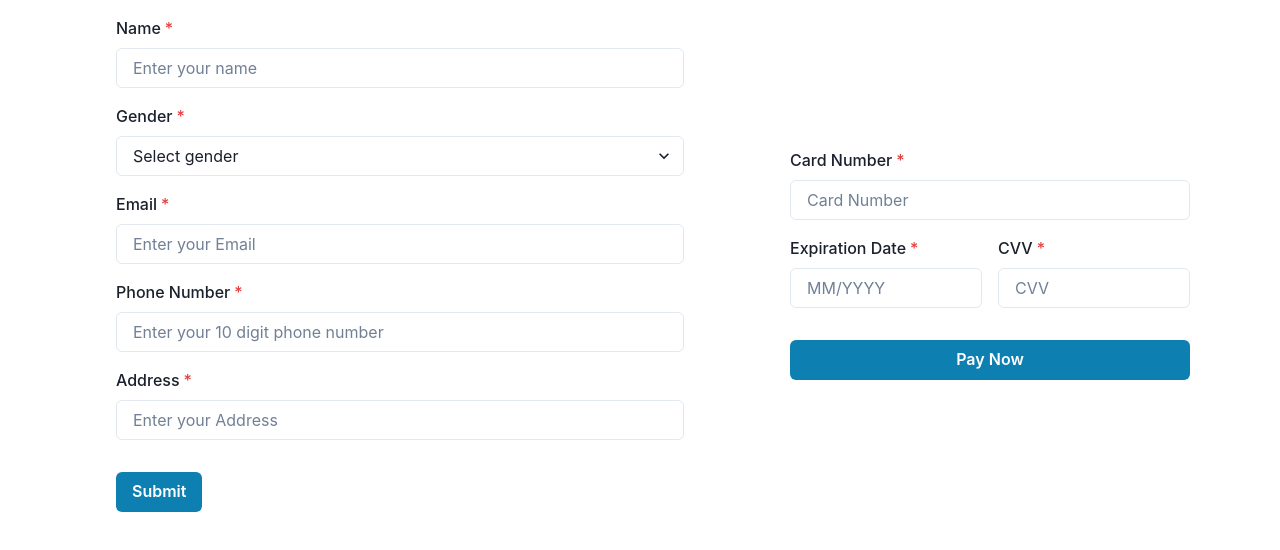
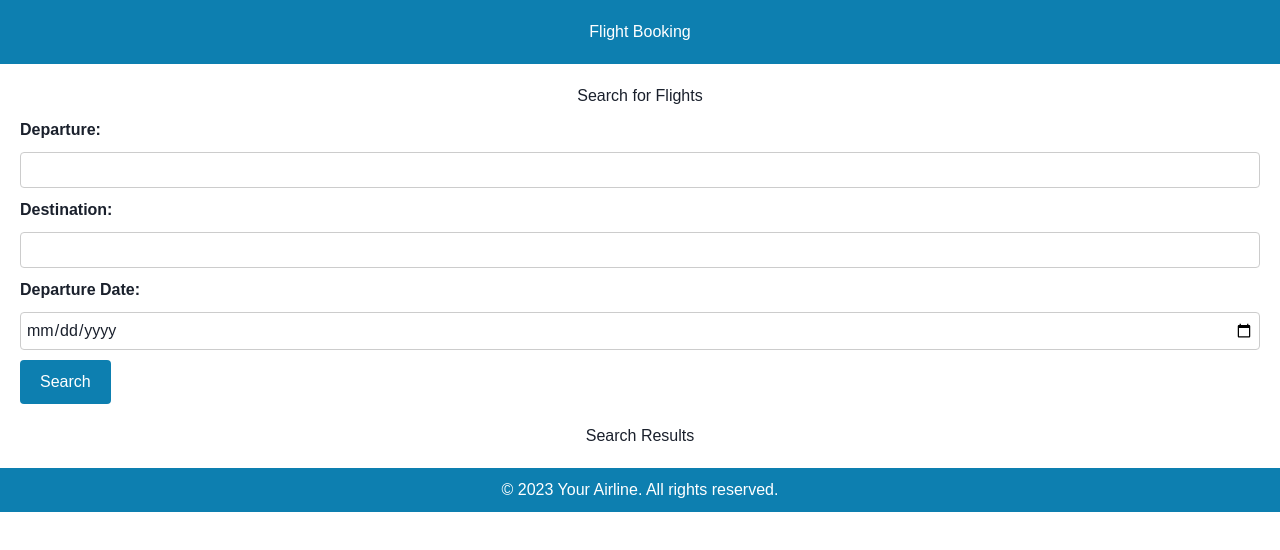
Before and after one commit to kuntalkumar/wanderLust, a React (Create React App) app in the folder wanderlust/: page / in a window 1280 px wide. Shown: the top 550 px of the page. Built offline with nearby package versions, Linux system fonts and the light colour scheme.

Commit message:
flight page

```diff
--- a/wanderlust/src/Component/address/Address.css
+++ b/wanderlust/src/Component/address/Address.css
@@ -2,14 +2,14 @@
 
 /* Adjust the margins and paddings as needed */
 
-.form-container {
+/* .form-container {
     margin-left: 100px;
     padding: 16px;
     width: 600px;
   }
 
   .form-container form {
-    /* Add any specific form styling here */
+
   }
 
   .form-container .chakra-form-control {
@@ -17,18 +17,18 @@
   }
 
   .form-container .chakra-form-label {
-    /* Label styling */
+
   }
 
   .form-container .chakra-input {
-    /* Input field styling */
+
 
   }
 
   .form-container .chakra-select {
-    /* Select field styling */
-  }
 
+  } */
+/*
   .form-container .chakra-button {
     margin-top: 16px;
     background-color: #0d7fb0;
@@ -57,18 +57,18 @@
   .payment-container .chakra-button:hover{
     background-color: #20a397;
   }
+   */
+  /* Modal styles */
+  /* .modal-content {
 
-  /* Modal styles */
-  .modal-content {
-    /* Customize modal styles */
   }
 
   .modal-header {
-    /* Customize modal header styles */
+
   }
 
   .modal-body {
-    /* Customize modal body styles */
+
   }
 
   .modal-footer .chakra-button {
@@ -76,3 +76,91 @@
     color: white;
     margin-right: 8px;
   }
+   */
+
+
+
+
+  /* App.css */
+
+/* Reset some default styles */
+body, h1, h2, h3, p, ul, li {
+  margin: 0;
+  padding: 0;
+}
+
+/* App layout */
+.App {
+  text-align: center;
+  font-family: Arial, sans-serif;
+}
+
+.App-header {
+  background-color: #0d7fb0;
+  padding: 20px;
+  color: white;
+}
+
+main {
+  padding: 20px;
+}
+
+/* Form and search results */
+.search {
+  margin-bottom: 20px;
+}
+
+form {
+  display: flex;
+  flex-direction: column;
+  align-items: flex-start;
+  gap: 10px;
+  margin-top: 10px;
+}
+
+label {
+  font-weight: bold;
+}
+
+input[type="text"],
+input[type="date"] {
+  padding: 5px;
+  border: 1px solid #ccc;
+  border-radius: 4px;
+  width: 100%;
+}
+
+.btn {
+  background-color: #0d7fb0;
+  color: white;
+  border: none;
+  padding: 10px 20px;
+  border-radius: 4px;
+  cursor: pointer;
+  align-self: flex-start;
+}
+
+/* Flight results */
+.results ul {
+  list-style: none;
+  padding: 0;
+}
+
+.results li {
+  border: 1px solid #ccc;
+  padding: 10px;
+  margin: 10px 0;
+  border-radius: 4px;
+  box-shadow: 0px 2px 4px rgba(0, 0, 0, 0.1);
+}
+
+.results h3 {
+  margin-bottom: 5px;
+}
+
+/* Footer */
+footer {
+  background-color: #0d7fb0;
+  color: white;
+  padding: 10px 0;
+}
--- a/wanderlust/src/Component/address/Address.jsx
+++ b/wanderlust/src/Component/address/Address.jsx
@@ -1,158 +1,234 @@
-import React, { useState } from "react";
-import { Link as Rlink } from "react-router-dom";
-import {
-  Box,
-  Flex,
-  FormControl,
-  FormLabel,
-  Input,
-  Select,
-  Button,
-  HStack,
-  Modal,
-  ModalOverlay,
-  ModalContent,
-  ModalHeader,
-  ModalFooter,
-  ModalBody,
-  ModalCloseButton,
-  useDisclosure,
-  Text,
-} from "@chakra-ui/react";
+// import React, { useState } from "react";
+// import { Link as Rlink } from "react-router-dom";
+// import {
+//   Box,
+//   Flex,
+//   FormControl,
+//   FormLabel,
+//   Input,
+//   Select,
+//   Button,
+//   HStack,
+//   Modal,
+//   ModalOverlay,
+//   ModalContent,
+//   ModalHeader,
+//   ModalFooter,
+//   ModalBody,
+//   ModalCloseButton,
+//   useDisclosure,
+//   Text,
+// } from "@chakra-ui/react";
 
-import "./Address.css";
+// import "./Address.css";
 
-function GuestInformation() {
-  const [name, setName] = useState("");
-  const [gender, setGender] = useState("");
-  const [email, setEmail] = useState("");
-  const [phoneNumber, setPhoneNumber] = useState("");
-  const [address, setAddress] = useState("");
-  const [message, setMessage] = useState("");
-  const { isOpen, onOpen, onClose } = useDisclosure();
+// function GuestInformation() {
+//   const [name, setName] = useState("");
+//   const [gender, setGender] = useState("");
+//   const [email, setEmail] = useState("");
+//   const [phoneNumber, setPhoneNumber] = useState("");
+//   const [address, setAddress] = useState("");
+//   const [message, setMessage] = useState("");
+//   const { isOpen, onOpen, onClose } = useDisclosure();
 
-  const formSubmit = (el) => {
-    el.preventDefault();
-    console.log("Form submitted:", {
-      name,
-      gender,
-      email,
-      phoneNumber,
-      address,
-    });
-    setMessage("Your address has been saved and payment has been done, Thank you for booking");
+//   const formSubmit = (el) => {
+//     el.preventDefault();
+//     console.log("Form submitted:", {
+//       name,
+//       gender,
+//       email,
+//       phoneNumber,
+//       address,
+//     });
+//     setMessage("Your address has been saved and payment has been done, Thank you for booking");
 
-    setName("");
-    setGender("");
-    setEmail("");
-    setPhoneNumber("");
-    setAddress("");
+//     setName("");
+//     setGender("");
+//     setEmail("");
+//     setPhoneNumber("");
+//     setAddress("");
+//   };
+
+//   const handleModalClose = () => {
+//     onClose();
+//     window.location.href = "/discover";
+//   };
+
+//   return (
+
+//     <Flex justify="flex-start">
+//       <Box className="form-container">
+//         <form onSubmit={formSubmit}>
+//           <FormControl className="chakra-form-control"  isRequired>
+//             <FormLabel>Name</FormLabel>
+//             <Input
+//               type="text"
+//               placeholder="Enter your name"
+//               value={name}
+//               onChange={(e) => setName(e.target.value)}
+//               required
+//             />
+//           </FormControl>
+//           <FormControl mb={4} isRequired>
+//             <FormLabel>Gender</FormLabel>
+//             <Select
+//               placeholder="Select gender"
+//               value={gender}
+//               onChange={(e) => setGender(e.target.value)}
+//               required
+//             >
+//               <option value="male">Male</option>
+//               <option value="female">Female</option>
+//             </Select>
+//           </FormControl>
+//           <FormControl mb={4} isRequired>
+//             <FormLabel>Email</FormLabel>
+//             <Input
+//               type="email"
+//               value={email}
+//               placeholder="Enter your Email"
+//               onChange={(e) => setEmail(e.target.value)}
+//               required
+//             />
+//           </FormControl>
+//           <FormControl mb={4} isRequired>
+//             <FormLabel>Phone Number</FormLabel>
+//             <Input
+//               placeholder="Enter your 10 digit phone number"
+//               type="tel"
+//               value={phoneNumber}
+//               onChange={(e) => setPhoneNumber(e.target.value)}
+//               required
+//             />
+//           </FormControl>
+//           <FormControl mb={4} isRequired>
+//             <FormLabel>Address</FormLabel>
+//             <Input
+//               type="text"
+//               placeholder="Enter your Address"
+//               value={address}
+//               onChange={(e) => setAddress(e.target.value)}
+//               required
+//             />
+//           </FormControl>
+//           <Button className="chakra-button" type="submit">
+//             Submit
+//           </Button>
+//         </form>
+//       </Box>
+
+//       <Box className="payment-container">
+//         <FormControl id="cardNumber" className="chakra-form-control" isRequired>
+//           <FormLabel>Card Number</FormLabel>
+//           <Input type="text" placeholder="Card Number" maxLength={10} />
+//         </FormControl>
+//         <HStack spacing="4" mb="4">
+//           <FormControl id="expiryDate" isRequired>
+//             <FormLabel>Expiration Date</FormLabel>
+//             <Input type="text" placeholder="MM/YYYY" maxLength={7} />
+//           </FormControl>
+//           <FormControl id="cvv" isRequired>
+//             <FormLabel>CVV</FormLabel>
+//             <Input type="text" placeholder="CVV" maxLength={3} />
+//           </FormControl>
+//         </HStack>
+//         <Button className="chakra-button" onClick={onOpen}>
+//           Pay Now
+//         </Button>
+//         <Modal isOpen={isOpen} onClose={handleModalClose}>
+//           <ModalOverlay />
+//           <ModalContent>
+//             <ModalHeader>Thank You!</ModalHeader>
+//             <ModalCloseButton />
+//             <ModalBody>
+//               <Text>{message}</Text>
+//             </ModalBody>
+//             <ModalFooter>
+//               <Button colorScheme="green" bg="#e4640d;" mr={3} onClick={handleModalClose}>
+//                 Close
+//               </Button>
+//             </ModalFooter>
+//           </ModalContent>
+//         </Modal>
+//       </Box>
+//     </Flex>
+//   );
+// }
+
+// export default GuestInformation;
+
+
+import React, { useState } from 'react';
+import './Address.css';
+
+function Address() {
+  const [departure, setDeparture] = useState('');
+  const [destination, setDestination] = useState('');
+  const [departureDate, setDepartureDate] = useState('');
+  const [searchResults, setSearchResults] = useState([]);
+
+  const handleSearch = (e) => {
+    e.preventDefault();
+
+    // In a real app, you'd make an API call to fetch flight data based on the search criteria
+    // For this example, let's assume you have a mock flight data
+    const mockFlightData = [
+      { id: 1, departure: 'Airport A', destination: 'Airport B', date: '2023-08-20', price: 200 },
+      { id: 2, departure: 'Airport C', destination: 'Airport D', date: '2023-08-21', price: 300 },
+      // Add more mock flight data
+    ];
+
+    setSearchResults(mockFlightData);
   };
 
-  const handleModalClose = () => {
-    onClose();
-    window.location.href = "/discover";
+  const handleFlightSelect = (selectedFlight) => {
+    // You can add your logic here to process the selected flight, such as redirecting to a booking page.
+    console.log("Selected flight:", selectedFlight);
   };
 
+
   return (
+    <div className="App">
+      <header className="App-header">
+        <h1>Flight Booking</h1>
+      </header>
+      <main>
+        <section className="search">
+          <h2>Search for Flights</h2>
+          <form onSubmit={handleSearch}>
+            <label htmlFor="departure">Departure:</label>
+            <input type="text" id="departure" value={departure} onChange={(e) => setDeparture(e.target.value)} required />
 
-    <Flex justify="flex-start">
-      <Box className="form-container">
-        <form onSubmit={formSubmit}>
-          <FormControl className="chakra-form-control"  isRequired>
-            <FormLabel>Name</FormLabel>
-            <Input
-              type="text"
-              placeholder="Enter your name"
-              value={name}
-              onChange={(e) => setName(e.target.value)}
-              required
-            />
-          </FormControl>
-          <FormControl mb={4} isRequired>
-            <FormLabel>Gender</FormLabel>
-            <Select
-              placeholder="Select gender"
-              value={gender}
-              onChange={(e) => setGender(e.target.value)}
-              required
-            >
-              <option value="male">Male</option>
-              <option value="female">Female</option>
-            </Select>
-          </FormControl>
-          <FormControl mb={4} isRequired>
-            <FormLabel>Email</FormLabel>
-            <Input
-              type="email"
-              value={email}
-              placeholder="Enter your Email"
-              onChange={(e) => setEmail(e.target.value)}
-              required
-            />
-          </FormControl>
-          <FormControl mb={4} isRequired>
-            <FormLabel>Phone Number</FormLabel>
-            <Input
-              placeholder="Enter your 10 digit phone number"
-              type="tel"
-              value={phoneNumber}
-              onChange={(e) => setPhoneNumber(e.target.value)}
-              required
-            />
-          </FormControl>
-          <FormControl mb={4} isRequired>
-            <FormLabel>Address</FormLabel>
-            <Input
-              type="text"
-              placeholder="Enter your Address"
-              value={address}
-              onChange={(e) => setAddress(e.target.value)}
-              required
-            />
-          </FormControl>
-          <Button className="chakra-button" type="submit">
-            Submit
-          </Button>
-        </form>
-      </Box>
+            <label htmlFor="destination">Destination:</label>
+            <input type="text" id="destination" value={destination} onChange={(e) => setDestination(e.target.value)} required />
 
-      <Box className="payment-container">
-        <FormControl id="cardNumber" className="chakra-form-control" isRequired>
-          <FormLabel>Card Number</FormLabel>
-          <Input type="text" placeholder="Card Number" maxLength={10} />
-        </FormControl>
-        <HStack spacing="4" mb="4">
-          <FormControl id="expiryDate" isRequired>
-            <FormLabel>Expiration Date</FormLabel>
-            <Input type="text" placeholder="MM/YYYY" maxLength={7} />
-          </FormControl>
-          <FormControl id="cvv" isRequired>
-            <FormLabel>CVV</FormLabel>
-            <Input type="text" placeholder="CVV" maxLength={3} />
-          </FormControl>
-        </HStack>
-        <Button className="chakra-button" onClick={onOpen}>
-          Pay Now
-        </Button>
-        <Modal isOpen={isOpen} onClose={handleModalClose}>
-          <ModalOverlay />
-          <ModalContent>
-            <ModalHeader>Thank You!</ModalHeader>
-            <ModalCloseButton />
-            <ModalBody>
-              <Text>{message}</Text>
-            </ModalBody>
-            <ModalFooter>
-              <Button colorScheme="green" bg="#e4640d;" mr={3} onClick={handleModalClose}>
-                Close
-              </Button>
-            </ModalFooter>
-          </ModalContent>
-        </Modal>
-      </Box>
-    </Flex>
+            <label htmlFor="departure-date">Departure Date:</label>
+            <input type="date" id="departure-date" value={departureDate} onChange={(e) => setDepartureDate(e.target.value)} required />
+
+            <button className='btn' type="submit">Search</button>
+          </form>
+        </section>
+        <section className="results">
+          <h2>Search Results</h2>
+          <ul>
+            {searchResults.map((flight) => (
+              <li key={flight.id}>
+                <h3>Flight to Destination</h3>
+                <p>Departure: {flight.departure}</p>
+                <p>Arrival: {flight.destination}</p>
+                <p>Departure Date: {flight.date}</p>
+                <p>Price: ${flight.price}</p>
+                <button onClick={()=>handleFlightSelect(flight)} className='btn'>Select Flight</button>
+              </li>
+            ))}
+          </ul>
+        </section>
+      </main>
+      <footer>
+        <p>&copy; {new Date().getFullYear()} Your Airline. All rights reserved.</p>
+      </footer>
+    </div>
   );
 }
 
-export default GuestInformation;
+export default Address;
```
